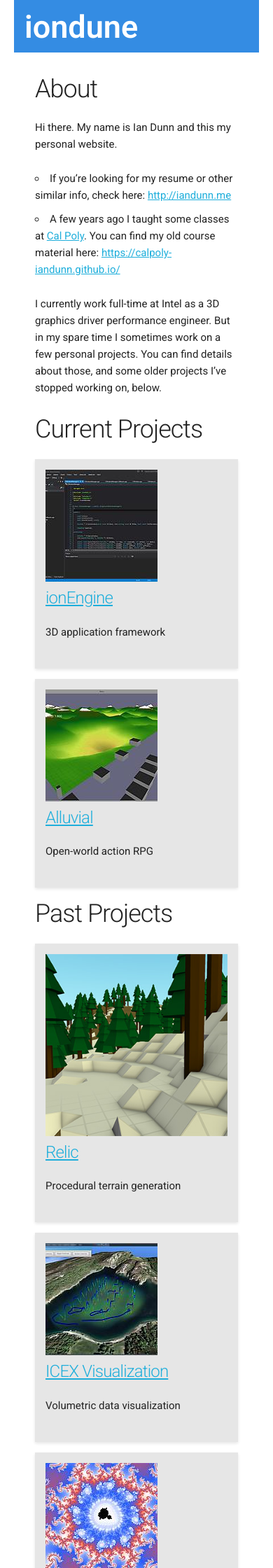
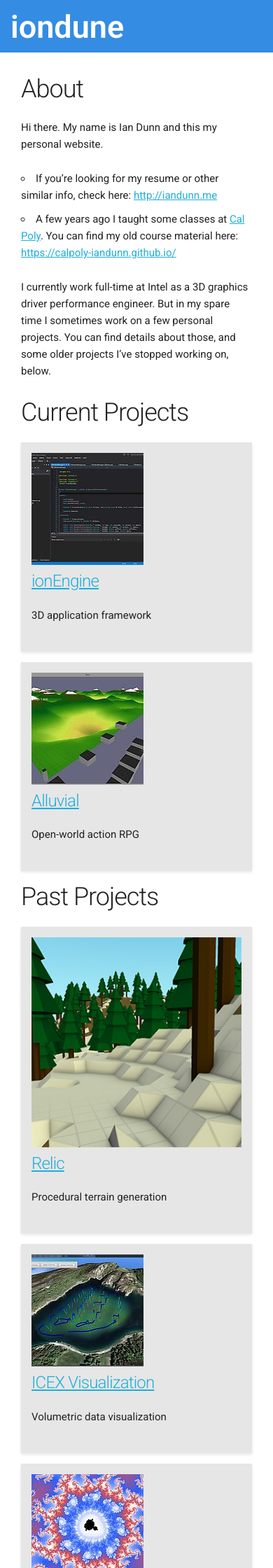
Before and after one commit to iondune/iondune.com, a Jekyll site: the page built from index.md, in a window 390 px wide. Shown: the top 2240 px of the page at 70% size. Built offline with Jekyll 4.4.1, drawn with Linux system fonts in a browser that asks for light colours.

Commit message:
Improve mobile styles

```diff
--- a/css/custom.css
+++ b/css/custom.css
@@ -6,6 +6,11 @@ body {
 
 #main-container {
   background-color: #fff;
+}
+
+.container {
+  width: 100%; /* override skeleton's margins on small screens */
+  padding: 0;
 }
 
 @media (min-width: 550px) {
@@ -18,7 +23,6 @@ body {
     box-shadow: 0 2px 4px rgba(0,0,0,.1);
   }
 }
-
 
 .content {
   padding: 30px;
```
